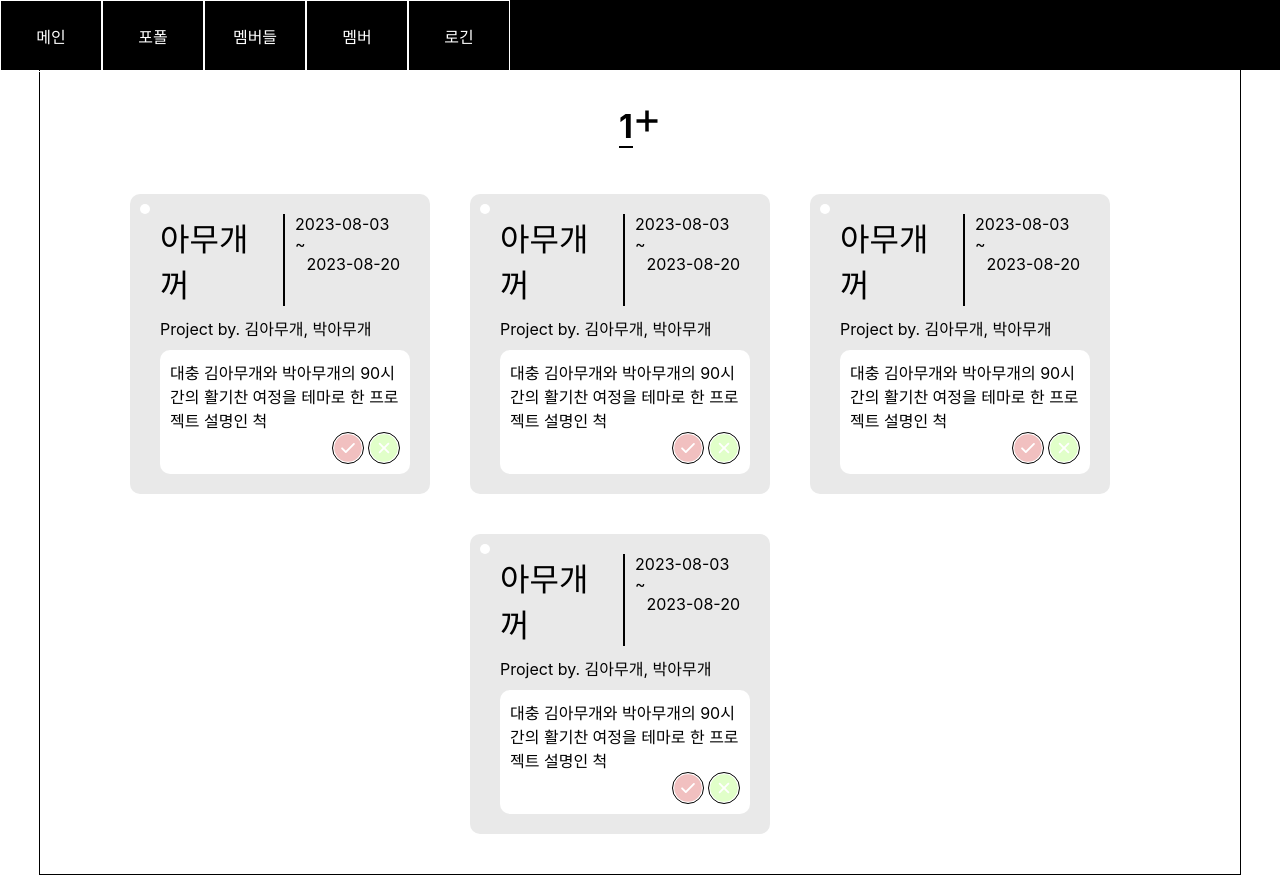
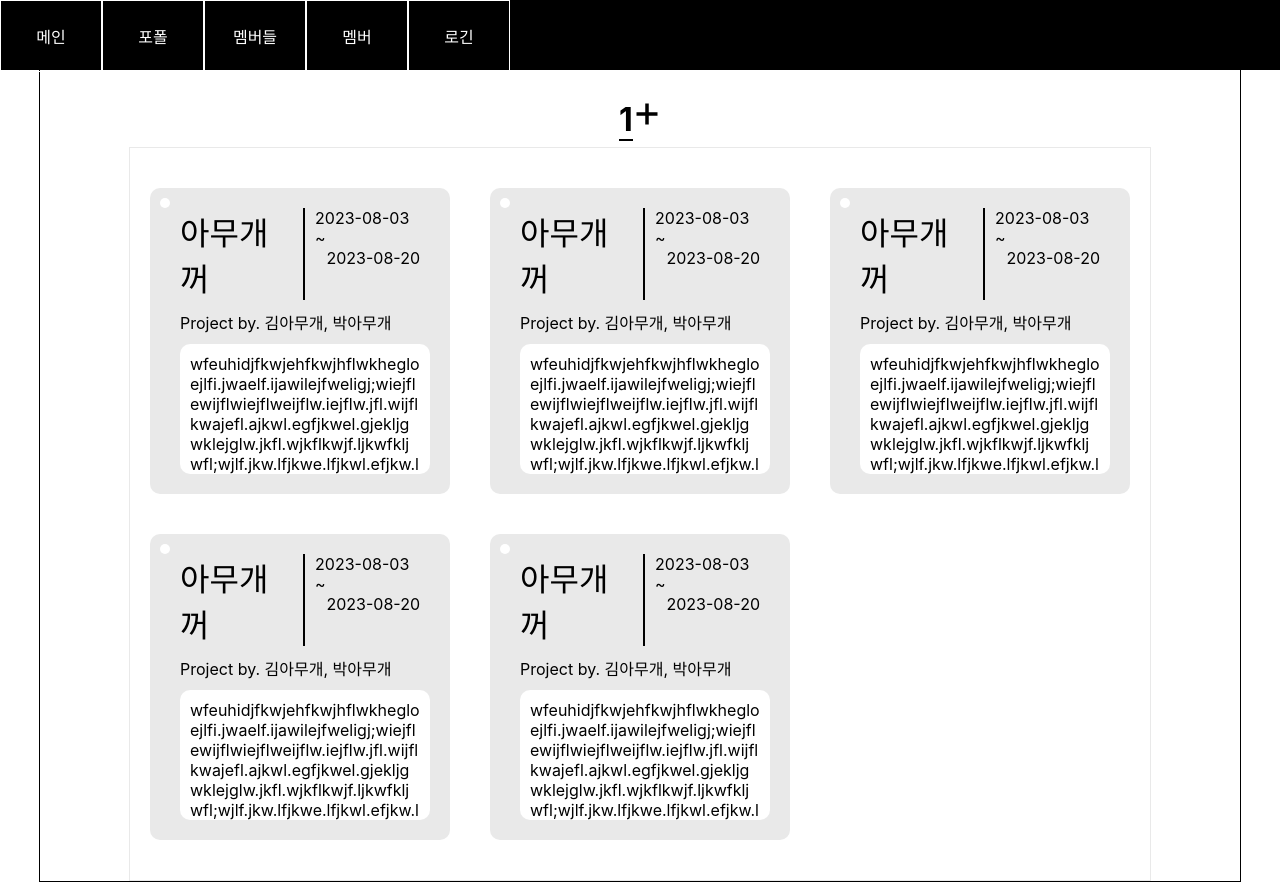
Before and after one commit to UlsanBigDev/UlsanBigDev-WEB, a React (Create React App) app: page /portfolio/member/1 in a window 1280 px wide. Built offline with nearby package versions, Linux system fonts and the light colour scheme.

Commit message:
member 디자인 수정

```diff
--- a/src/pages/Member/index.tsx
+++ b/src/pages/Member/index.tsx
@@ -24,6 +24,7 @@ function Member() {
             <PortfolioCon />
             <PortfolioCon />
             <PortfolioCon />
+            <PortfolioCon />
           </div>
         </div>
       </div>
@@ -33,6 +34,7 @@ function Member() {
 export default Member
 
 function PortfolioCon() {
+  const meme = "wfeuhidjfkwjehfkwjhflwkhegloejlfi.jwaelf.ijawilejfweligj;wiejflewijflwiejflweijflw.iejflw.jfl.wijflkwajefl.ajkwl.egfjkwel.gjekljgwklejglw.jkfl.wjkflkwjf.ljkwfkljwfl;wjlf.jkw.lfjkwe.lfjkwl.efjkw.lfjkw.kefjl"
   return (
     <div className='portfolio-container'>
       <div className='point'></div>
@@ -48,7 +50,8 @@ function PortfolioCon() {
         <div className='portfolio-members'>Project by. {"김아무개, 박아무개"}</div>
         <div className='portfolio-body'>
           <div className='portfolio-content'>
-            {" 대충 김아무개와 박아무개의 90시간의 활기찬 여정을 테마로 한 프로젝트 설명인 척"}
+            {meme}
+            {/* {" 대충 김아무개와 박아무개의 90시간의 활기찬 여정을 테마로 한 프로젝트 설명인 척"} */}
           </div>
           <div className='portfolio-btn'>
             {/* <GoCheckCircle /> */}
--- a/src/pages/Member/style.css
+++ b/src/pages/Member/style.css
@@ -17,6 +17,8 @@
   width: 1200px;
   /* height: 600px; */
   flex-direction: column;
+  /* justify-content: center; */
+  align-items: center;
 }
 
 .Member .member-header {
@@ -47,10 +49,11 @@
 .Member .member-body {
   display: flex;
   flex-wrap: wrap;
-  justify-content: center;
+  justify-content: flex-start;
   margin: 0 40px 0 40px;
-  /* border: solid 1px #e9e9e9; */
+  border: solid 1px #e9e9e9;
   padding-bottom: 40px;
+  width: 1020px;
 }
 
 .Member .member-body .portfolio-container {
@@ -60,7 +63,8 @@
   padding: 10px;
   width: 280px;
   max-height: 300px;
-  margin-right: 40px;
+  margin-right: 20px;
+  margin-left: 20px;
   margin-top: 40px;
 }
 
@@ -114,6 +118,16 @@
   padding: 10px;
   justify-content: space-between;
   border-radius: 10px;
+  overflow: scroll;
+  height: 110px;
+  width: 230px;
+}
+
+.Member .member-body .portfolio-content {
+  width: 230px;
+  word-break: break-all;
+  text-align: justify;
+  margin-bottom: 30px;
 }
 
 .Member .member-body .portfolio-btn {
```
